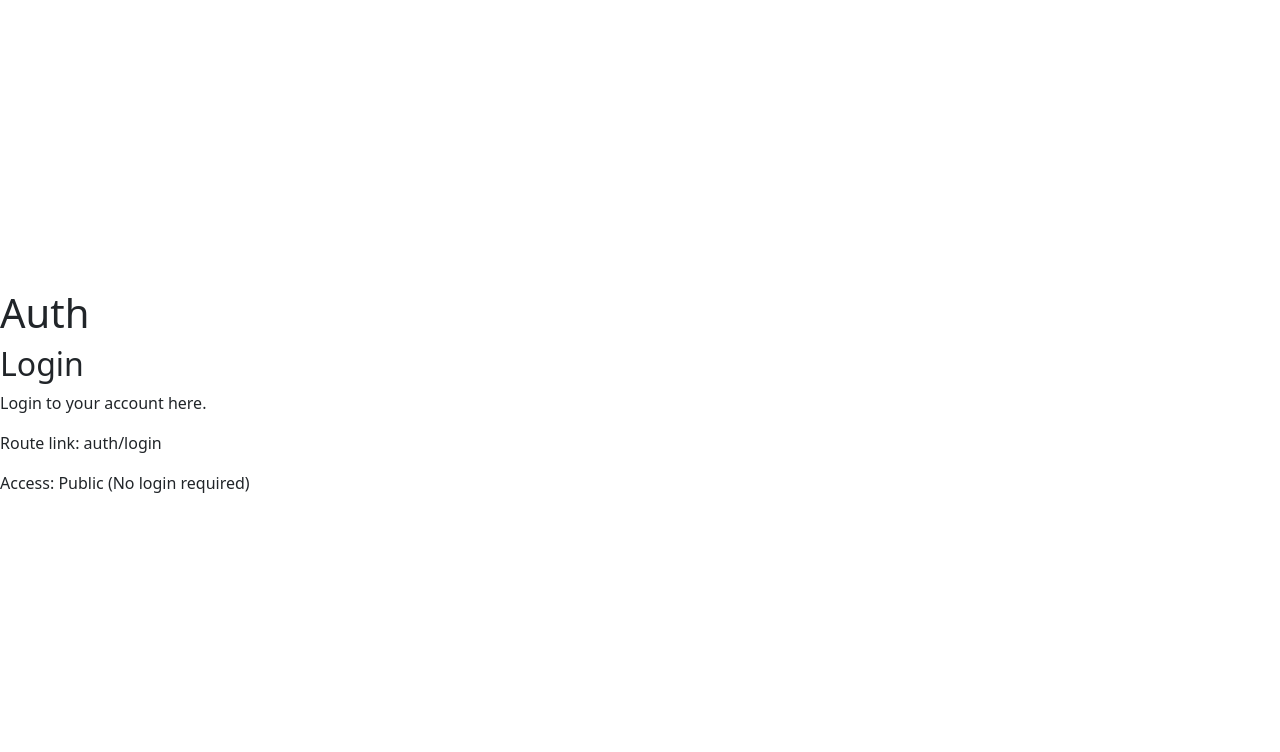
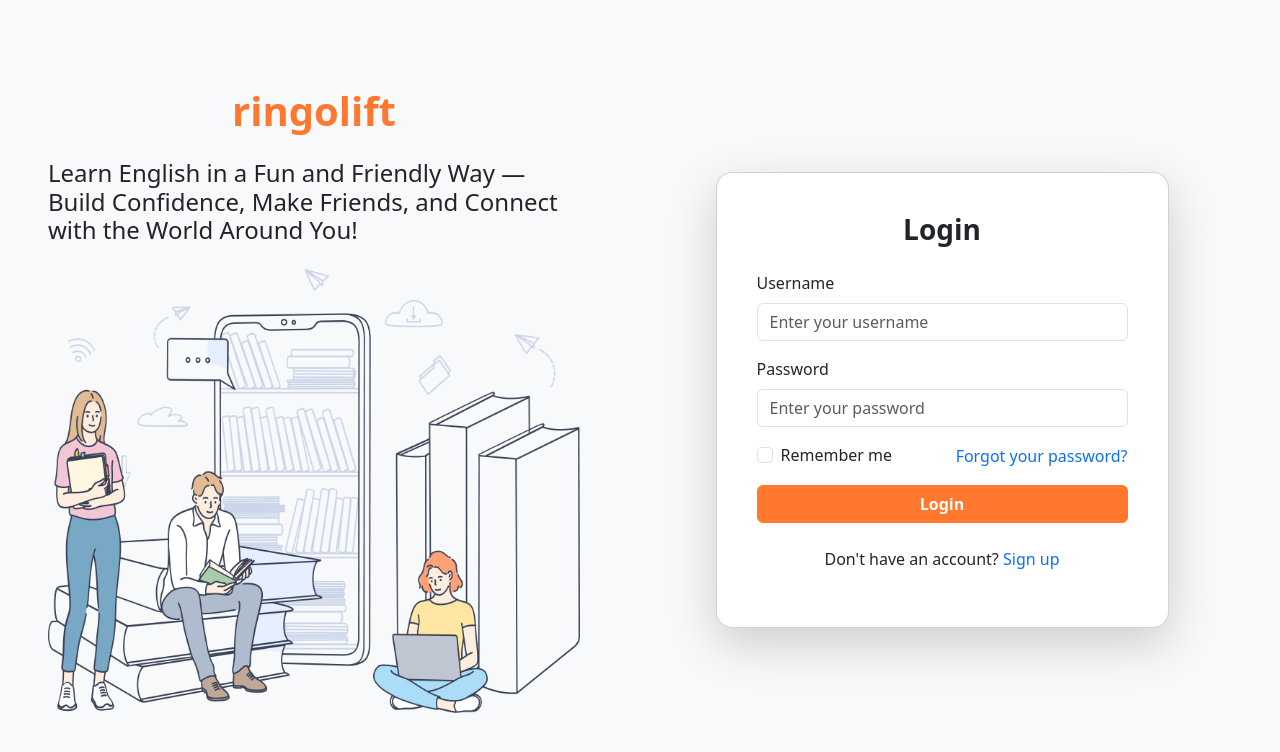
Before and after one commit to tachithanhdanh/RingoLift-frontend, a React (Vite) app: page /login in a window 1280 px wide. Shown: the top 752 px of the page. Built offline with nearby package versions, Linux system fonts and the light colour scheme; no server answers.

Commit message:
Add login page

```diff
--- a/src/pages/Auth/Login.tsx
+++ b/src/pages/Auth/Login.tsx
@@ -1,11 +1,127 @@
-export default function Login() {
+import React, { useState } from "react";
+import {
+  Container,
+  Row,
+  Col,
+  Form,
+  Button,
+  Card,
+  Spinner,
+} from "react-bootstrap";
+import { Link, useNavigate } from "react-router-dom";
+import { loginUser } from "../../services/authService";
+import { useAuth } from "../../contexts/AuthContext";
+import LearningIllustration from "../../assets/images/register-learning.png";
+
+const Login: React.FC = () => {
+  const [username, setUsername] = useState("");
+  const [password, setPassword] = useState("");
+  const [loading, setLoading] = useState(false);
+  const [error, setError] = useState<string | null>(null);
+
+  const { login } = useAuth();
+  const navigate = useNavigate();
+
+  const handleSubmit = async (e: React.FormEvent) => {
+    e.preventDefault();
+    setLoading(true);
+    setError(null);
+
+    try {
+      const loginRequest = { username, password };
+      const userData = await loginUser(loginRequest); // Gọi API đăng nhập
+      login(userData); // Lưu thông tin người dùng vào context
+      navigate("/private/home"); // Điều hướng tới trang chính
+    } catch (err: any) {
+      setError(err.message || "Login failed. Please try again.");
+    } finally {
+      setLoading(false);
+    }
+  };
+
   return (
-    <div>
-      <h1>Auth</h1>
-      <h2>Login</h2>
-      <p>Login to your account here.</p>
-      <p>Route link: auth/login</p>
-      <p>Access: Public (No login required)</p>
-    </div>
+    <Container fluid className="min-vh-100 d-flex align-items-center bg-light">
+      <Row className="w-100">
+        <Col md={6} className="d-flex flex-column justify-content-center p-5">
+          <h1 className="fw-bold mb-4 text-center text-orange">ringolift</h1>
+          <h4 className="mb-4">
+            Learn English in a Fun and Friendly Way — Build Confidence, Make
+            Friends, and Connect with the World Around You!
+          </h4>
+          <div className="text-center">
+            <img
+              src={LearningIllustration}
+              alt="Learning Illustration"
+              className="img-fluid"
+            />
+          </div>
+        </Col>
+
+        {/* Right Side: Login Form */}
+        <Col
+          md={6}
+          className="d-flex align-items-center justify-content-center"
+        >
+          <Card className="shadow-lg p-4 rounded-4 w-75">
+            <Card.Body>
+              <h3 className="fw-bold text-center mb-4">Login</h3>
+              {error && <div className="alert alert-danger">{error}</div>}
+              <Form onSubmit={handleSubmit}>
+                <Form.Group className="mb-3">
+                  <Form.Label>Username</Form.Label>
+                  <Form.Control
+                    type="text"
+                    placeholder="Enter your username"
+                    value={username}
+                    onChange={(e) => setUsername(e.target.value)}
+                    required
+                  />
+                </Form.Group>
+                <Form.Group className="mb-3">
+                  <Form.Label>Password</Form.Label>
+                  <Form.Control
+                    type="password"
+                    placeholder="Enter your password"
+                    value={password}
+                    onChange={(e) => setPassword(e.target.value)}
+                    required
+                  />
+                </Form.Group>
+                <Form.Group className="mb-3 d-flex justify-content-between align-items-center">
+                  <Form.Check type="checkbox" label="Remember me" />
+                  <Link to="/forgot-password" className="text-decoration-none">
+                    Forgot your password?
+                  </Link>
+                </Form.Group>
+                <Button
+                  variant="primary"
+                  type="submit"
+                  className="btn-orange w-100"
+                  disabled={loading}
+                >
+                  {loading ? <Spinner animation="border" size="sm" /> : "Login"}
+                </Button>
+                {/* <div className="text-center mt-3">
+                  <Button variant="outline-dark" className="w-100">
+                    <i className="bi bi-google"></i> Continue with Google
+                  </Button>
+                </div> */}
+              </Form>
+              <p className="mt-4 text-center">
+                Don't have an account?{" "}
+                <Link
+                  to="/register"
+                  className="text-decoration-none text-primary"
+                >
+                  Sign up
+                </Link>
+              </p>
+            </Card.Body>
+          </Card>
+        </Col>
+      </Row>
+    </Container>
   );
-}
+};
+
+export default Login;
--- a/src/services/authService.ts
+++ b/src/services/authService.ts
@@ -3,6 +3,7 @@ import { UserResponse } from "../interfaces/responses/UserResponse";
 import { ResponseObject } from "../interfaces/responses/ResponseObject";
 import { handleApiError } from "../utils/errorHandler";
 import { UserRegisterRequest } from "../interfaces/requests/UserRegisterRequest";
+import { LoginRequest } from "../interfaces/requests/LoginRequest";
 
 // Register a new user
 export const registerUser = async (
@@ -18,3 +19,18 @@ export const registerUser = async (
     throw new Error(handleApiError(error));
   }
 };
+
+// Login a user
+export const loginUser = async (
+  loginRequest: LoginRequest
+): Promise<UserResponse> => {
+  try {
+    const response = await api.post<ResponseObject<UserResponse>>(
+      "/auth/login",
+      loginRequest
+    );
+    return response.data.data; // Return data of type UserResponse
+  } catch (error) {
+    throw new Error(handleApiError(error));
+  }
+};
```
